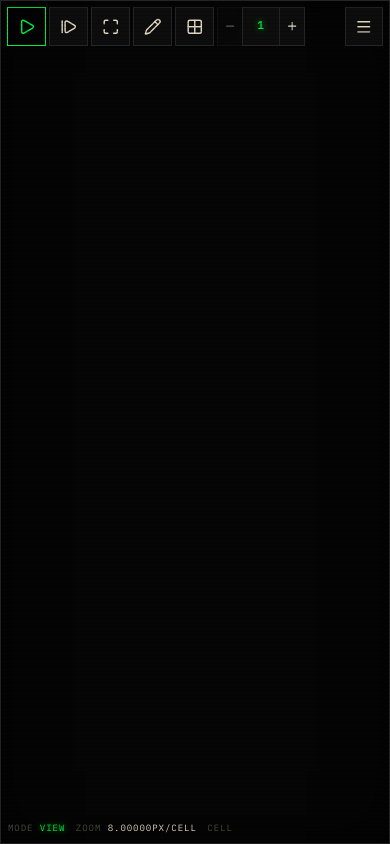
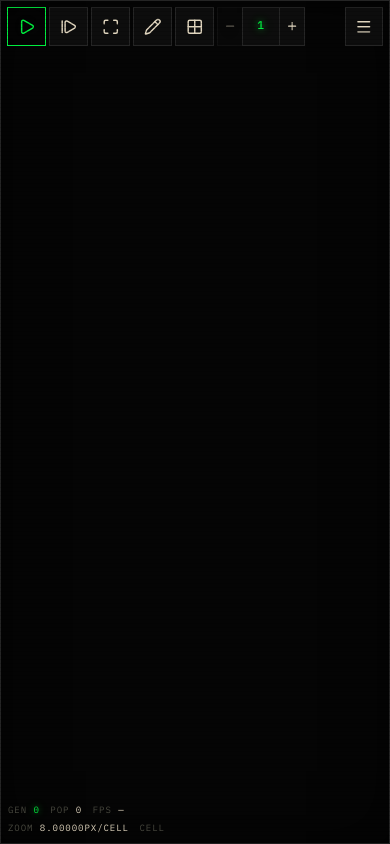
Before and after one commit to strblr/hashlife, a React (Vite) app: page / in a window 390 px wide. Built offline with nearby package versions, Linux system fonts and the light colour scheme.

Commit message:
feat: add generation, population, and FPS hud in mobile mode

```diff
--- a/src/components/blocks/life-canvas-hud.tsx
+++ b/src/components/blocks/life-canvas-hud.tsx
@@ -1,6 +1,6 @@
 import { HashlifeValue } from "@/components";
 import { useHashlifeStore } from "@/stores";
-import { cn } from "@/utils";
+import { cn, formatNumberShort } from "@/utils";
 
 export function LifeCanvasHud() {
   const mode = useHashlifeStore(s => s.mode);
@@ -8,12 +8,39 @@ export function LifeCanvasHud() {
     <div
       className={cn(
         "pointer-events-none absolute bottom-2 left-2 select-none",
-        "flex gap-3",
+        "flex flex-col gap-1",
         "font-mono text-[0.65rem] tracking-widest",
         "text-muted uppercase"
       )}
     >
+      <div className="flex gap-3 md:hidden">
         <span>
+          gen{" "}
+          <HashlifeValue
+            className="text-green text-shadow-green"
+            selector={s => [s.generation]}
+            transform={n => formatNumberShort(n)}
+          />
+        </span>
+        <span>
+          pop{" "}
+          <HashlifeValue
+            className="text-secondary"
+            selector={s => [s.population]}
+            transform={n => formatNumberShort(n)}
+          />
+        </span>
+        <span>
+          fps{" "}
+          <HashlifeValue
+            className="text-secondary"
+            selector={s => [s.playing, s.fps]}
+            transform={(playing, n) => (playing ? n.toFixed(0) : "—")}
+          />
+        </span>
+      </div>
+      <div className="flex gap-3">
+        <span className="hidden md:inline">
           mode <span className="text-green text-shadow-green">{mode}</span>
         </span>
         <span>
@@ -37,5 +64,6 @@ export function LifeCanvasHud() {
           />
         </span>
       </div>
+    </div>
   );
 }
--- a/src/lib/hashlife/render.ts
+++ b/src/lib/hashlife/render.ts
@@ -68,6 +68,7 @@ let g_dotPx = 1;
 let g_cacheId = 0;
 let g_px = camera.cellSize * view.dpr;
 let g_showGrid = camera.cellSize >= GRID_THRESHOLD_CSS;
+
 let gfxCap = 4096;
 let gfxCache = new Uint32Array(gfxCap);
 let gfxOffset = new Uint32Array(gfxCap);
```
Lines whose indentation alone changed are shown as unchanged.
